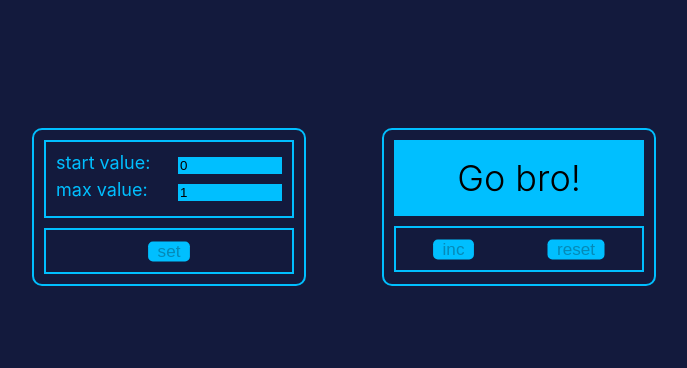
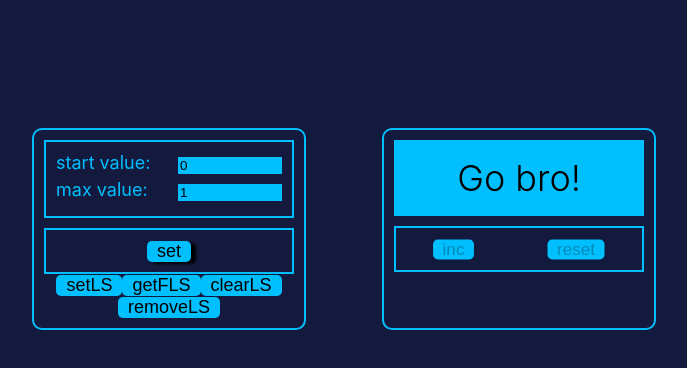
Before and after one commit to NikolaYK2/first_month_exam, a React (Create React App) app: page / in a window 1280 px wide. Shown: the top 368 px of the page, without its empty margins (296-983 px from the left). Built offline with nearby package versions, Linux system fonts and the light colour scheme.

Commit message:
counter part 1 final + localStorage

```diff
--- a/src/App.tsx
+++ b/src/App.tsx
@@ -12,7 +12,7 @@ function App() {
     const [startNumControl, setStartNumControl] = useState(startValue);
     const [num, setNum] = useState(startNumControl);
     const [maxNumControl, setMaxNumControl] = useState(maxValue);
-    const [disabledSet, setDisabledSet] = useState(true);
+    const [disabledSet, setDisabledSet] = useState(false);
     const [textDisplay, setTextDisplay] = useState('Go bro!');
 
     const startButton = () => {
@@ -24,15 +24,6 @@ function App() {
         setNum(startNumControl);
     };
 
-    //DISABLED BUTTON=======================================================================================
-    const disabledButtonInc = num === maxNumControl || startNumControl >= maxNumControl || startNumControl < 0 || maxNumControl === 1 ;
-    const disabledButtonRest = num === startNumControl || startNumControl >= maxNumControl || startNumControl < 0;
-    const disabledButtonSet = startNumControl >= maxNumControl || startNumControl < 0 || disabledSet;
-    //STYLE BUTTON=======================================================================
-    const incStyleButton = !disabledSet || disabledButtonInc ? s.stopBut : s.go;
-    const restStyleButton = !disabledSet || disabledButtonRest ? s.stopBut : s.go;
-    const setStyleButton = disabledButtonSet ? s.stopBut : s.go;
-//================================================================================================================
 //SET Значений счетчика=========================================================================
     const setButton = () => {
         if(startNumControl < maxNumControl){
@@ -41,8 +32,50 @@ function App() {
             setTextDisplay('')//после нажатия типо отключили надпись
         }
     }
-//ERROR==========================================================================================
 
+    //DISABLED BUTTON=======================================================================================
+    const disabledButtonInc = num === maxNumControl || startNumControl >= maxNumControl || startNumControl < 0;
+    const disabledButtonRest = num === startNumControl || startNumControl >= maxNumControl || startNumControl < 0;
+    const disabledButtonSet = startNumControl >= maxNumControl || startNumControl < 0 || disabledSet;
+    //STYLE BUTTON=======================================================================
+    const incStyleButton = !disabledSet || disabledButtonInc ? s.stopBut : s.go;
+    const restStyleButton = !disabledSet || disabledButtonRest ? s.stopBut : s.go;
+    const setStyleButton = disabledButtonSet ? s.stopBut : s.go;
+//================================================================================================================
+//LOCALSTOREGA==========================================================================================
+    const setLocalStorage = () => {
+        //сохраняем параметры счетчика / переводим в строку
+            localStorage.setItem("valueStart", JSON.stringify(startNumControl))
+            localStorage.setItem("valueMax", JSON.stringify(maxNumControl))
+    }
+
+    const getFromLocalStorage = () => {
+        //Достаем знаечния
+        let stringStart = localStorage.getItem("valueStart");
+        let stringMax = localStorage.getItem("valueMax");
+
+        if(stringStart) {//Если в переменной что-то лежит, то переводим строку обратно и сетуем значение
+            let newStartNumControl = JSON.parse(stringStart)
+            setStartNumControl(newStartNumControl)
+        }
+        if(stringMax){
+            let newMaxNumControlMax = JSON.parse(stringMax)
+            setMaxNumControl(newMaxNumControlMax)
+        }
+    }
+
+    const clearLocalS = () => {
+        //Полная очистка
+        localStorage.clear();
+        setStartNumControl(0)
+        setMaxNumControl(1)
+    }
+
+    const removeLS = () => {
+        //Удаление конкретного элемента
+        localStorage.removeItem("valueStart");
+        setStartNumControl(0)
+    }
 
     return (
         //SET DATA OPTIONS=======================================================================================
@@ -69,8 +102,12 @@ function App() {
                     />
                 </div>
                 <div className="block__container">
-                    <Button isDisabled={startNumControl >= maxNumControl || startNumControl < 0 || disabledSet} style={setStyleButton} callback={setButton} title="set"/>
+                    <Button isDisabled={disabledButtonSet} style={setStyleButton} callback={setButton} title="set"/>
                 </div>
+                <button onClick={setLocalStorage}>setLS</button>
+                <button onClick={getFromLocalStorage}>getFLS</button>
+                <button onClick={clearLocalS}>clearLS</button>
+                <button onClick={removeLS}>removeLS</button>
             </div>
 {/*//СЧЕТЧИК=========================================================================================================*/}
             <div className='block'>
```
